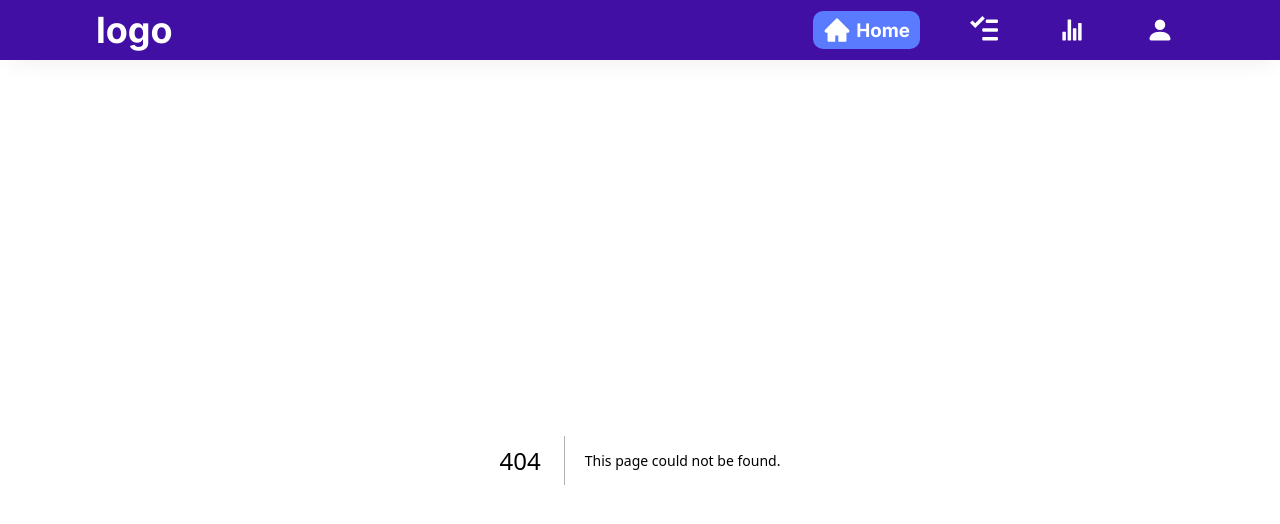
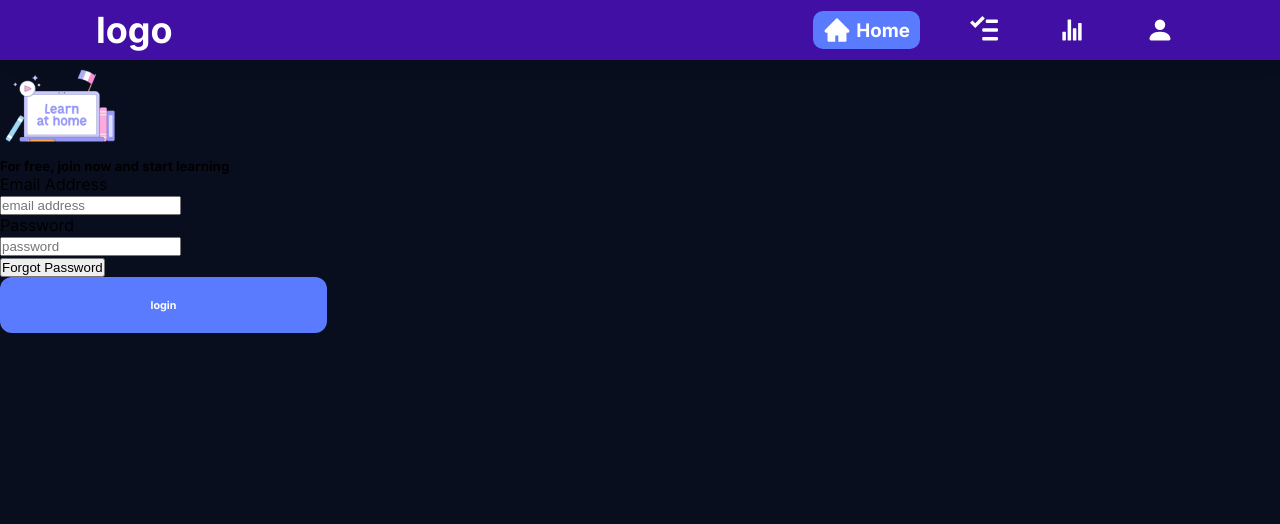
Before and after one commit to seyityahya/my_lang_ai, a Next.js app: page /login in a window 1280 px wide. Before the commit this address had no page. Shown: the top 524 px of the page. Built offline with nearby package versions, Linux system fonts and the light colour scheme.

Commit message:
producted profile add and login screen starder

```diff
--- /dev/null
+++ b/src/app/login/page.jsx
@@ -0,0 +1,30 @@
+import Image from "next/image";
+import React from "react";
+import styles from "./login.module.css";
+import loginImage from "../../../public/login-screen.png";
+import Button from "@/components/button/Button";
+
+const Login = () => {
+  return (
+    <div className={styles.container}>
+      <div className={styles.up}>
+        <Image src={loginImage} width="121" height="94" />
+        <h5>For free, join now and start learning</h5>
+      </div>
+      <div className={styles.input}>
+        <div className={styles.email}>
+          <p>Email Address</p>
+          <input type="email" placeholder="email address" />
+        </div>
+        <div className={styles.password}>
+          <p>Password</p>
+          <input type="password" placeholder="password" />
+        </div>
+        <button>Forgot Password</button>
+      </div>
+      <Button />
+    </div>
+  );
+};
+
+export default Login;
--- a/src/app/page.module.css
+++ b/src/app/page.module.css
@@ -9,14 +9,14 @@
   flex-direction: column;
   align-items: center;
   justify-content: center;
-  background-color: #410fa3;
+  background-color: var(--deep-blue);
   gap: 20px;
   animation: fadeOutContent 0.5s forwards;
   animation-delay: 2s;
 }
 
 .splash > h1 {
-  color: #fff;
+  color: var(--white);
 }
 
 .content {
--- /dev/null
+++ b/src/components/button/Button.jsx
@@ -0,0 +1,12 @@
+import React from "react";
+import styles from "./button.module.css";
+
+const Button = () => {
+  return (
+    <div className={styles.container}>
+      <h6>login</h6>
+    </div>
+  );
+};
+
+export default Button;
--- /dev/null
+++ b/src/components/button/button.module.css
@@ -0,0 +1,13 @@
+.container {
+  width: 327px;
+  height: 56px;
+  background-color: var(--blue);
+  display: flex;
+  align-items: center;
+  justify-content: center;
+  border-radius: 12px;
+}
+
+.container > h6 {
+  color: var(--white);
+}
--- a/src/components/navbar/Navbar.jsx
+++ b/src/components/navbar/Navbar.jsx
@@ -58,7 +58,7 @@ const Navbar = () => {
               className={`${styles.link} ${
                 activeButton === "profile" ? styles.active : ""
               }`}
-              href="/profile"
+              href="/productedRoute"
               onClick={() => handleButtonClick("profile")}
             >
               <BsFillPersonFill className={styles.icon} />
--- a/src/components/navbar/navbar.module.css
+++ b/src/components/navbar/navbar.module.css
@@ -23,7 +23,7 @@
 
 .left {
   font-size: 36px;
-  color: #fff;
+  color: var(--white);
 }
 
 .middle {
@@ -46,15 +46,15 @@
 
 .icon {
   font-size: 28px;
-  color: #fff;
+  color: var(--white);
 }
 
 .active {
-  background-color: #5b7bfe;
+  background-color: var(--blue);
 }
 
 .middle > .link > h3 {
-  color: #fff;
+  color: var(--white);
 }
 
 .middle > .active > h3 {
--- a/src/components/slider/simpleSlider.module.css
+++ b/src/components/slider/simpleSlider.module.css
@@ -15,7 +15,7 @@
 }
 
 .buttonContainer > button {
-  background-color: #fff;
+  background-color: var(--white);
   padding: 5px 15px 5px 15px;
   border-radius: 20px;
   font-size: 18px;
```
Also changed, not shown: src/app/productedRoute/page.jsx (added, +17 -0 lines), public/login-screen.png (added), src/app/login/login.module.css (added), src/app/register/page.jsx (added), src/app/register/register.module.css (added).
